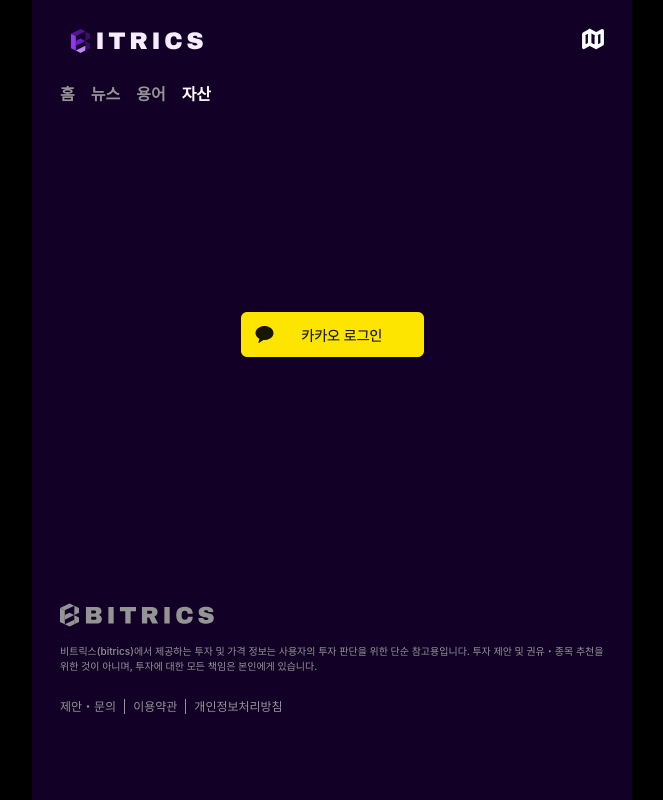
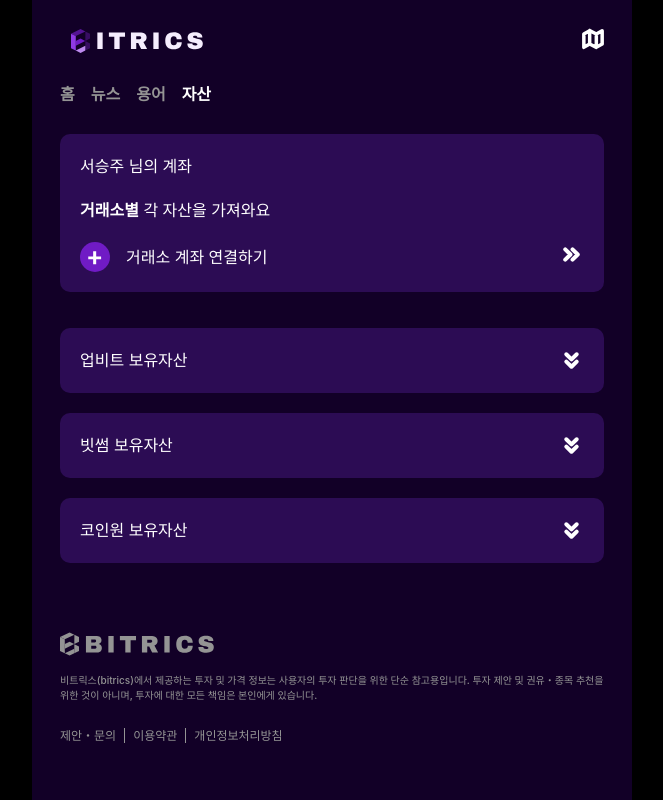
Before and after one commit to Chaemin-L/bitrics_FE, a React (Create React App) app: page /asset in a window 1280 px wide. Shown: the whole page, without its empty margins (308-971 px from the left). Built offline with nearby package versions, Linux system fonts and the light colour scheme; no server answers; a web font is replaced by a local one.

Commit message:
feat: 자산 관리 페이지 마크업

```diff
--- /dev/null
+++ b/src/components/asset/AccountCard.tsx
@@ -0,0 +1,37 @@
+import { ChevronRight } from "./Chevron";
+
+interface Props {
+  username: string;
+}
+
+const AccountCard = ({ username }: Props) => {
+  return (
+    <div className="min-h-[60px] bg-purple-600 p-5 rounded-[10px] space-y-5 text-white">
+      <h2 className="text-[16px]">{username} 님의 계좌</h2>
+      <p>
+        <strong>거래소별</strong> 각 자산을 가져와요
+      </p>
+      <div className="flex justify-between cursor-pointer active:cursor-default text-xs">
+        <div className="flex items-center gap-4">
+          <svg
+            width="30"
+            height="30"
+            viewBox="0 0 30 30"
+            fill="none"
+            xmlns="http://www.w3.org/2000/svg"
+          >
+            <circle cx="15" cy="15" r="15" fill="#701BC5" />
+            <path
+              d="M13.15 22.32V17.22H8.26V14.4H13.15V9.27H16.18V14.4H21.1V17.22H16.18V22.32H13.15Z"
+              fill="white"
+            />
+          </svg>
+          <h2 className="text-[16px]">거래소 계좌 연결하기</h2>
+        </div>
+        <ChevronRight />
+      </div>
+    </div>
+  );
+};
+
+export default AccountCard;
--- /dev/null
+++ b/src/components/asset/Chevron.tsx
@@ -0,0 +1,55 @@
+//@ts-ignore
+export const ChevronDown = () => (
+  <svg
+    width="25"
+    height="25"
+    viewBox="0 0 25 25"
+    fill="none"
+    xmlns="http://www.w3.org/2000/svg"
+  >
+    <path
+      d="M7.2915 13.5417L12.4998 18.75L17.7082 13.5417M7.2915 6.25L12.4998 11.4583L17.7082 6.25"
+      stroke="white"
+      stroke-width="4"
+      stroke-linecap="round"
+      stroke-linejoin="round"
+    />
+  </svg>
+);
+
+//@ts-ignore
+export const ChevronUp = () => (
+  <svg
+    width="25"
+    height="25"
+    viewBox="0 0 25 25"
+    fill="none"
+    xmlns="http://www.w3.org/2000/svg"
+  >
+    <path
+      d="M7.2915 11.4583L12.4998 6.25L17.7082 11.4583M7.2915 18.75L12.4998 13.5417L17.7082 18.75"
+      stroke="white"
+      stroke-width="4"
+      stroke-linecap="round"
+      stroke-linejoin="round"
+    />
+  </svg>
+);
+
+export const ChevronRight = () => (
+  <svg
+    width="25"
+    height="25"
+    viewBox="0 0 25 25"
+    fill="none"
+    xmlns="http://www.w3.org/2000/svg"
+  >
+    <path
+      d="M13.5417 7.29166L18.75 12.5L13.5417 17.7083M6.25 7.29166L11.4583 12.5L6.25 17.7083"
+      stroke="white"
+      stroke-width="4"
+      stroke-linecap="round"
+      stroke-linejoin="round"
+    />
+  </svg>
+);
--- /dev/null
+++ b/src/components/asset/DropDown.tsx
@@ -0,0 +1,27 @@
+import { PropsWithChildren, useState } from "react";
+import { ChevronDown, ChevronUp } from "./Chevron";
+
+interface Props {
+  title: string;
+}
+
+const DropDown = ({ title, children }: PropsWithChildren<Props>) => {
+  const [on, setOn] = useState<boolean>(false);
+
+  const handleClick = () => setOn(!on);
+
+  return (
+    <div
+      onClick={handleClick}
+      className="min-h-[60px] bg-purple-600 p-5 rounded-[10px] space-y-5 cursor-pointer active:cursor-default select-none"
+    >
+      <div className="flex justify-between">
+        <h2 className="text-[16px] text-white">{title}</h2>
+        {on ? <ChevronUp /> : <ChevronDown />}
+      </div>
+      <p className={!on ? "hidden" : "block"}>{children}</p>
+    </div>
+  );
+};
+
+export default DropDown;
--- a/src/pages/asset/index.tsx
+++ b/src/pages/asset/index.tsx
@@ -1,15 +1,41 @@
+import axiosInstance from "@/api/axiosInstance";
+import AccountCard from "@/components/asset/AccountCard";
 import KakaoLogin from "@/assets/kakao-login.png";
+import DropDown from "@/components/asset/DropDown";
+import { useEffect, useState } from "react";
 import { Link } from "react-router-dom";
 
 const AssetPage = () => {
+  const [loggedIn, setLoggedIn] = useState<boolean>();
   const KAKAO_LOGIN_URL = process.env.REACT_APP_KAKAO_LOGIN_URL as string;
 
-  return (
+  useEffect(() => {
+    axiosInstance.get("/auth/check").then((res) => setLoggedIn(res.data));
+  }, []);
+
+  console.log(loggedIn);
+
+  return loggedIn ? (
     <div className=" h-[50vh] w-full flex justify-center items-center">
       <Link to={KAKAO_LOGIN_URL}>
         <img src={KakaoLogin} />
       </Link>
     </div>
+  ) : (
+    <div className="space-y-9">
+      <AccountCard username={"서승주"} />
+      <div className="space-y-5">
+        <DropDown title="업비트 보유자산">
+          <div className="h-20" />
+        </DropDown>
+        <DropDown title="빗썸 보유자산">
+          <div className="h-20" />
+        </DropDown>
+        <DropDown title="코인원 보유자산">
+          <div className="h-20" />
+        </DropDown>
+      </div>
+    </div>
   );
 };
 
```
